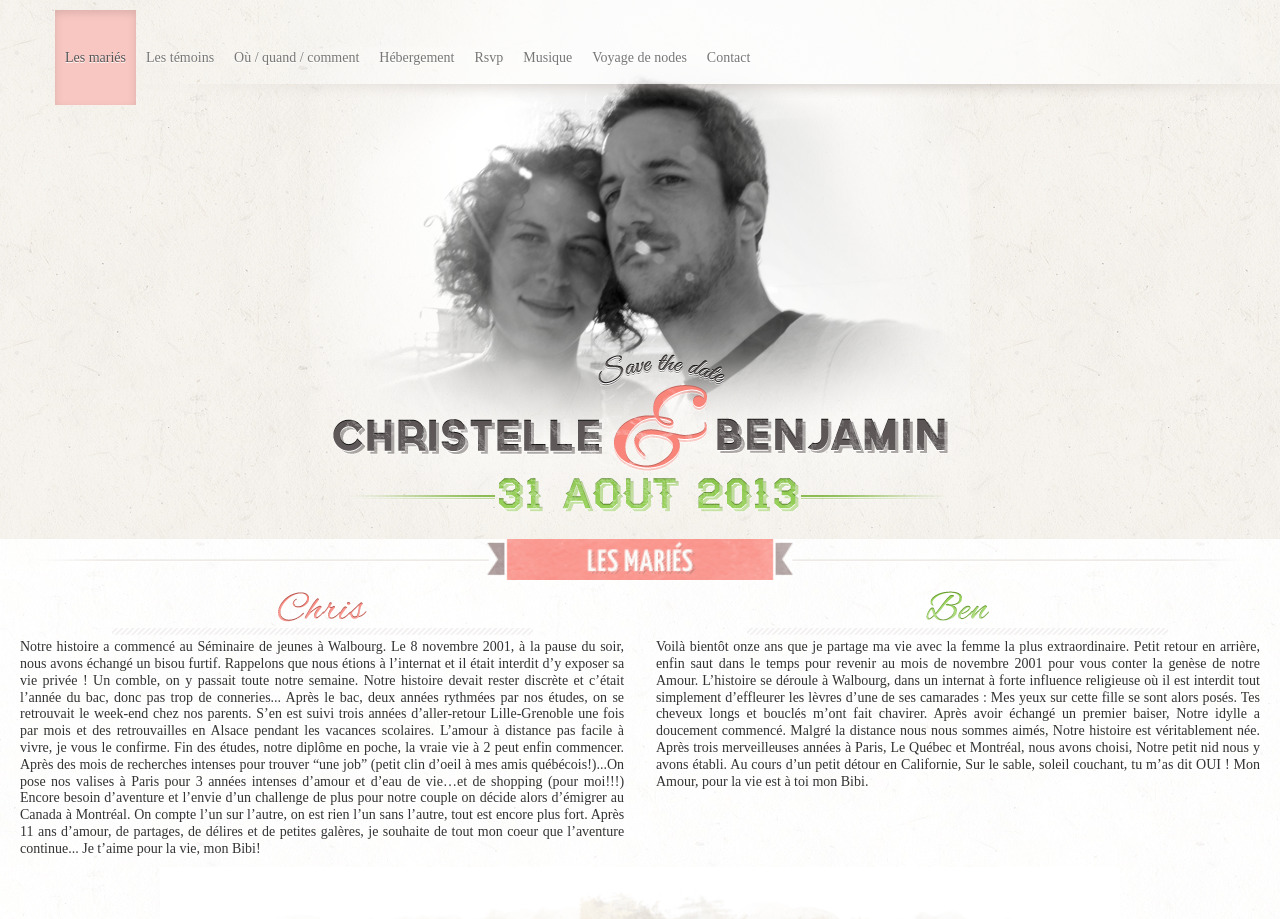
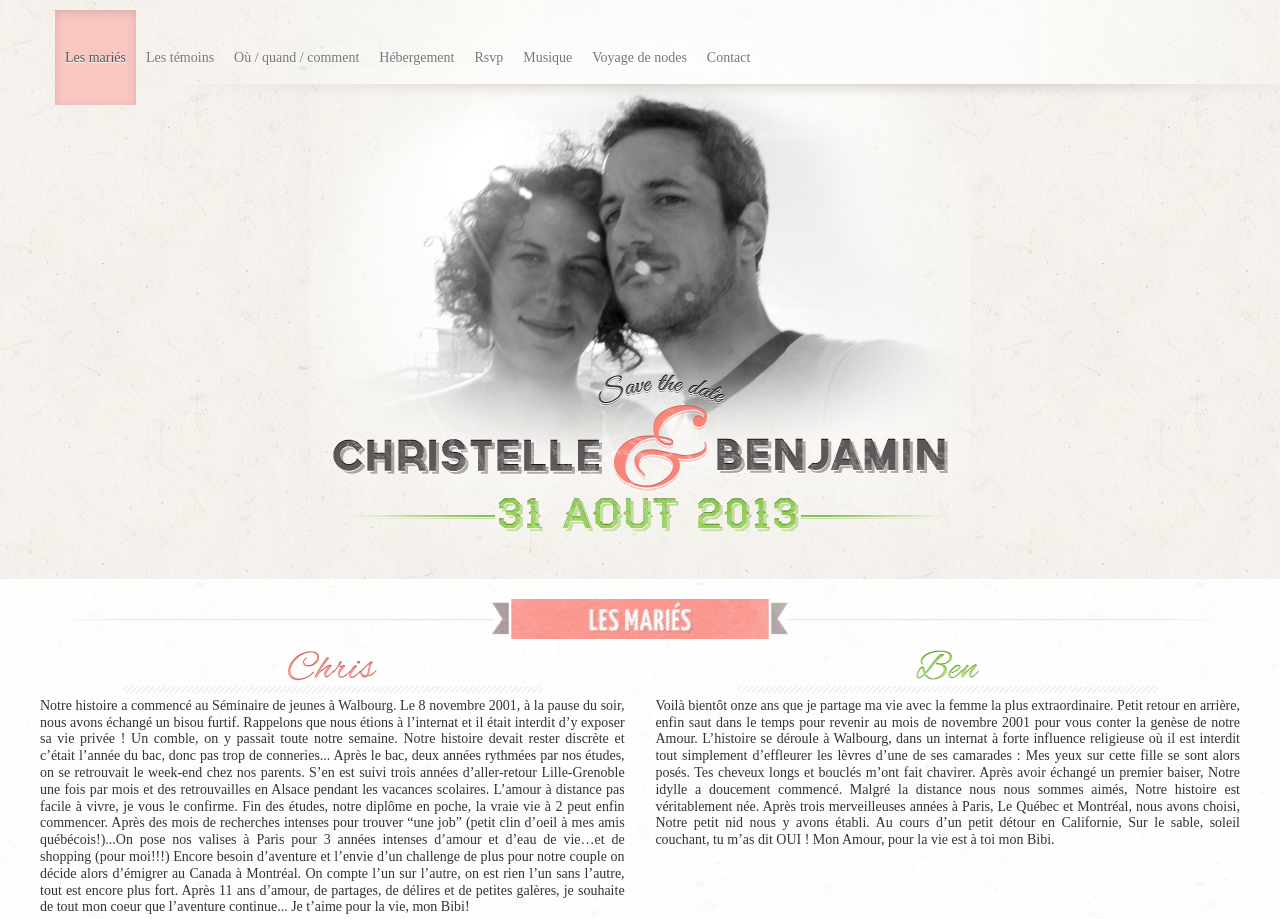
Before and after one commit to SabareeshSS/WeddingSite, a website: page public/index.html in a window 1280 px wide. Shown: the top 919 px of the page. Drawn offline with Linux system fonts and the light colour scheme; a web font is replaced by a local one.

Commit message:
added fullscreen support & css fixes

```diff
--- a/public/less/christelleandbenjamin.less
+++ b/public/less/christelleandbenjamin.less
@@ -2,6 +2,8 @@
 body{
 	font-family: 'Anaheim';
 	line-height: 1.2em;
+	padding:0;
+	margin:auto;
 }
 .navbar {
 	background:url('../img/bck_header.png') repeat;
@@ -29,7 +31,13 @@ body{
 }
 
 .container-fluid {
+	margin:auto;
 	background:url('../img/bck-general.jpg') repeat;
+	padding: 20px;
+	& > * {
+		max-width: 1200px;
+		margin:auto;
+	}
 }
 
 .container-fluid.white {
```
Also changed, not shown: public/css/christelleandbenjamin.css.
